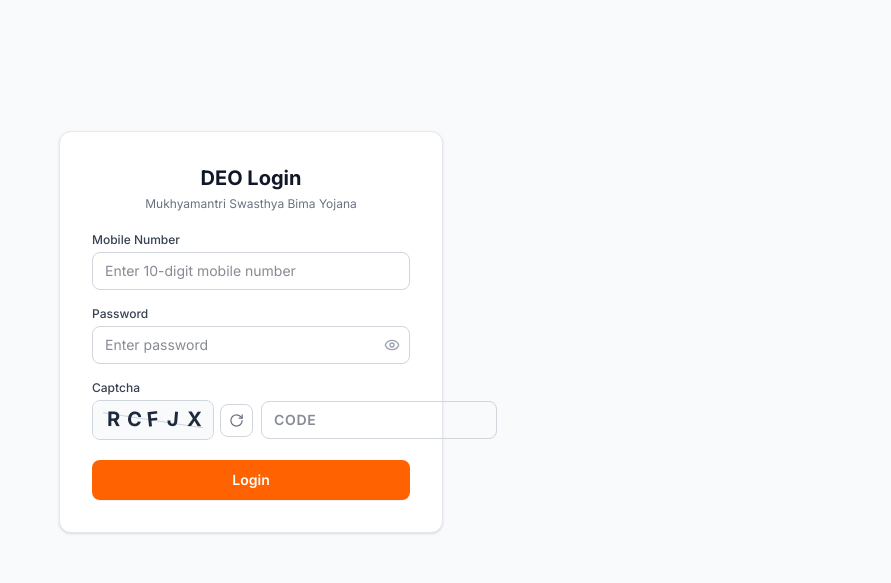
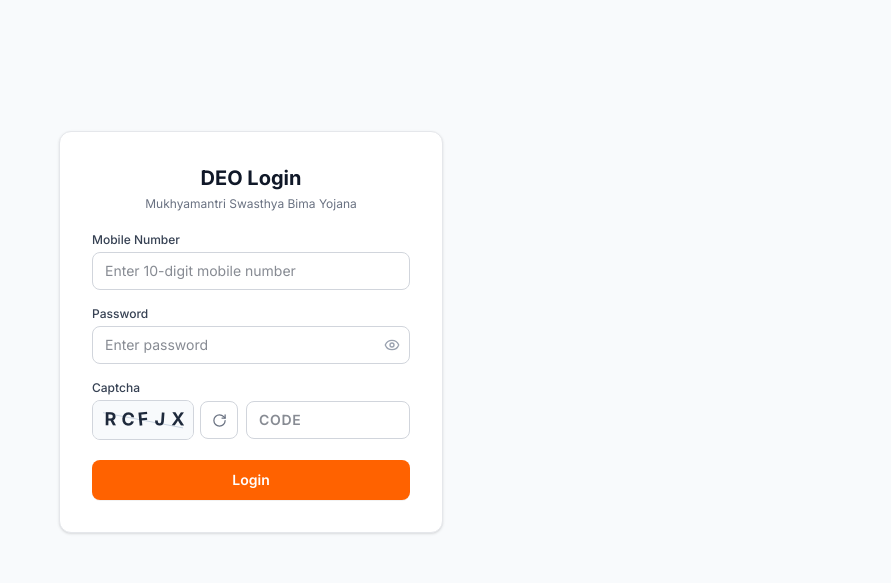
Before and after one commit to dib1297/entry-report-vercel, a Next.js app: page /login in a window 1280 px wide. Shown: the top 583 px of the page, without its empty margins (389-1280 px from the left). Built offline with nearby package versions, Linux system fonts and the light colour scheme.

Commit message:
Fix captcha input overflow and ensure perfect alignment within card margins

```diff
--- a/src/app/login/page.tsx
+++ b/src/app/login/page.tsx
@@ -67,7 +67,7 @@
 
   return (
     <div className="min-h-[75vh] flex flex-col justify-center items-center px-4 py-8">
-      <div className="w-full max-w-sm bg-white rounded-xl border border-gray-200 shadow-sm p-6 sm:p-8 space-y-5">
+      <div className="w-full max-w-sm bg-white rounded-xl border border-gray-200 shadow-sm p-6 sm:p-8 space-y-5 overflow-hidden">
         {/* Simple Header */}
         <div className="text-center space-y-1">
           <h1 className="text-xl font-bold text-gray-900">DEO Login</h1>
@@ -136,7 +136,7 @@
             <label className="text-xs font-medium text-gray-700 block mb-1">
               Captcha
             </label>
-            <div className="flex items-center gap-2">
+            <div className="flex items-center gap-2 w-full">
               <CaptchaBox onCodeChange={(code) => setCaptchaExpected(code)} />
               <input
                 type="text"
@@ -146,7 +146,7 @@
                 maxLength={5}
                 disabled={isLoading}
                 autoComplete="off"
-                className="flex-1 px-3 py-2 rounded-lg border border-gray-300 text-gray-900 text-sm font-semibold tracking-wider uppercase focus:outline-none focus:ring-1 focus:ring-[#ff6200] focus:border-[#ff6200] transition-colors"
+                className="min-w-0 flex-1 w-full px-3 py-2 rounded-lg border border-gray-300 text-gray-900 text-sm font-semibold tracking-wider uppercase focus:outline-none focus:ring-1 focus:ring-[#ff6200] focus:border-[#ff6200] transition-colors"
               />
             </div>
           </div>
--- a/src/components/captcha-box.tsx
+++ b/src/components/captcha-box.tsx
@@ -46,7 +46,7 @@
     // Draw characters cleanly
     const charSpacing = width / (code.length + 1);
     ctx.textBaseline = 'middle';
-    ctx.font = 'bold 20px -apple-system, BlinkMacSystemFont, "Segoe UI", Roboto, monospace';
+    ctx.font = 'bold 18px -apple-system, BlinkMacSystemFont, "Segoe UI", Roboto, monospace';
     ctx.fillStyle = '#1e293b';
 
     for (let i = 0; i < code.length; i++) {
@@ -54,11 +54,11 @@
       ctx.save();
       const x = charSpacing * (i + 1);
       const y = height / 2;
-      const angle = (Math.random() * 16 - 8) * (Math.PI / 180);
+      const angle = (Math.random() * 14 - 7) * (Math.PI / 180);
 
       ctx.translate(x, y);
       ctx.rotate(angle);
-      ctx.fillText(char, -6, 0);
+      ctx.fillText(char, -5, 0);
       ctx.restore();
     }
   }, []);
@@ -77,15 +77,15 @@
   }, []);
 
   return (
-    <div className="flex items-center gap-1.5">
+    <div className="flex items-center gap-1.5 shrink-0">
       <div
-        className="rounded-lg overflow-hidden border border-gray-300 bg-gray-50 cursor-pointer select-none"
+        className="rounded-lg overflow-hidden border border-gray-300 bg-gray-50 cursor-pointer select-none shrink-0"
         onClick={refreshCaptcha}
         title="Click to refresh captcha"
       >
         <canvas
           ref={canvasRef}
-          width={120}
+          width={100}
           height={38}
           className="block"
         />
@@ -96,7 +96,7 @@
         onClick={refreshCaptcha}
         title="Refresh captcha"
         aria-label="Refresh Captcha"
-        className="p-2 rounded-lg border border-gray-300 text-gray-500 hover:text-gray-800 hover:bg-gray-100 transition-colors flex items-center justify-center shrink-0 cursor-pointer"
+        className="w-[38px] h-[38px] rounded-lg border border-gray-300 text-gray-500 hover:text-[#ff6200] hover:border-[#ff6200] hover:bg-orange-50 transition-colors flex items-center justify-center shrink-0 cursor-pointer"
       >
         <RotateCw size={15} className={isRotating ? 'animate-spin' : ''} />
       </button>
```
